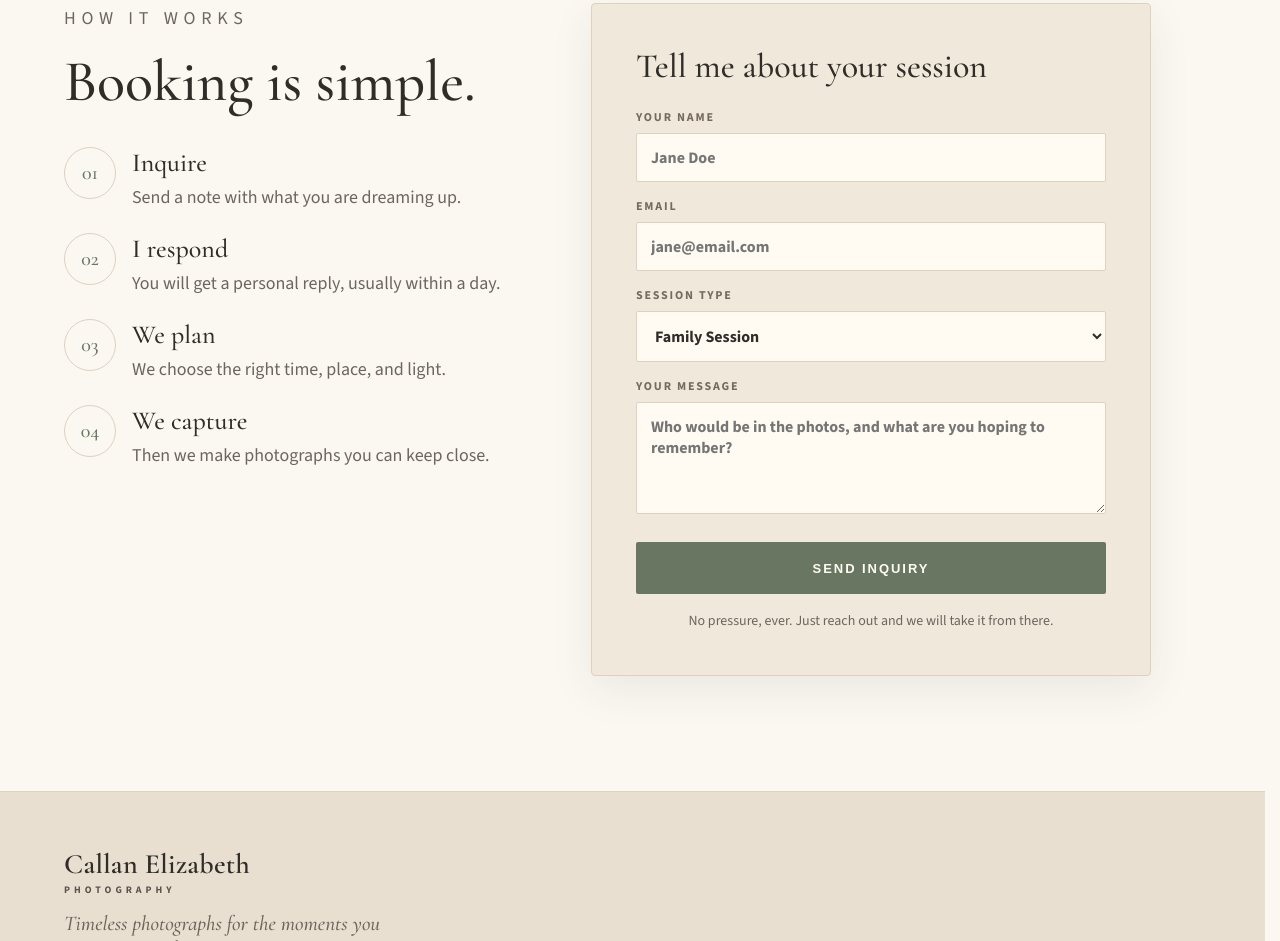
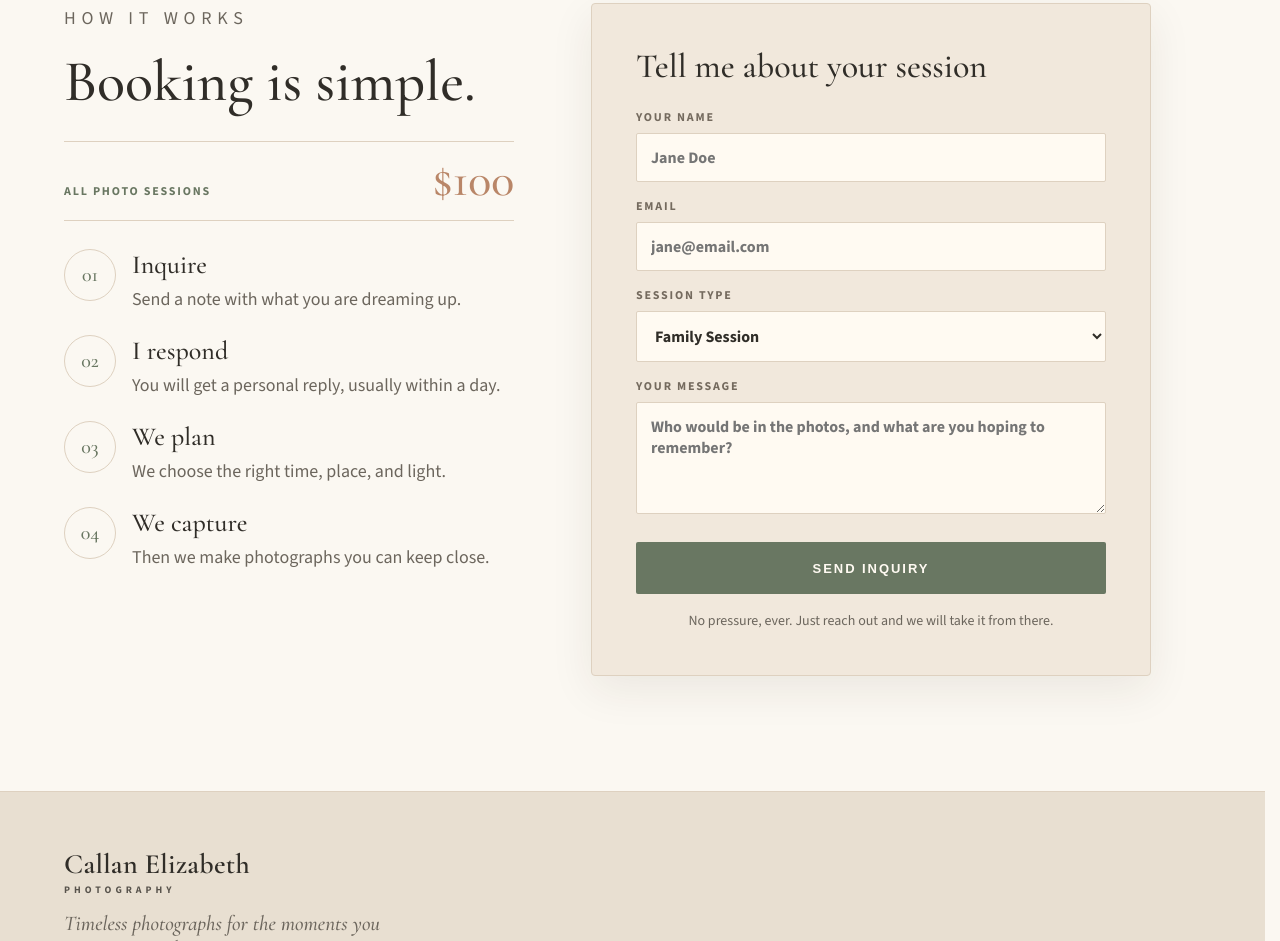
Before and after one commit to saintindustries/callan-elizabeth-photography-site, a website: page index.html in a window 1280 px wide. Shown: the part 3742-4683 px from the top of the page. Drawn offline with nearby package versions, Linux system fonts and the light colour scheme; no server answers.

Commit message:
Add upfront session pricing

```diff
--- a/index.html
+++ b/index.html
@@ -13,7 +13,7 @@
     <link rel="preconnect" href="https://fonts.googleapis.com">
     <link rel="preconnect" href="https://fonts.gstatic.com" crossorigin>
     <link href="https://fonts.googleapis.com/css2?family=Cormorant+Garamond:ital,wght@0,500;0,600;1,500&family=Source+Sans+3:wght@300;400;500;600;700&display=swap" rel="stylesheet">
-    <link rel="stylesheet" href="/styles.css?v=20260801-review-carousel">
+    <link rel="stylesheet" href="/styles.css?v=20260824-session-pricing">
   </head>
   <body>
     <header class="site-header" data-header>
@@ -139,6 +139,10 @@
         <div class="contact-copy">
           <p class="eyebrow">How It Works</p>
           <h2>Booking is simple.</h2>
+          <div class="session-price" aria-label="All photo sessions are 100 dollars">
+            <span>All photo sessions</span>
+            <strong>$100</strong>
+          </div>
           <ol class="steps">
             <li><span>01</span><strong>Inquire</strong><p>Send a note with what you are dreaming up.</p></li>
             <li><span>02</span><strong>I respond</strong><p>You will get a personal reply, usually within a day.</p></li>
--- a/styles.css
+++ b/styles.css
@@ -1073,10 +1073,38 @@ figcaption {
   align-items: start;
 }
 
+.session-price {
+  display: flex;
+  max-width: 520px;
+  align-items: baseline;
+  justify-content: space-between;
+  gap: 24px;
+  margin-top: 28px;
+  padding: 17px 0 18px;
+  border-top: 1px solid var(--line);
+  border-bottom: 1px solid var(--line);
+}
+
+.session-price span {
+  color: var(--sage);
+  font-size: 12px;
+  font-weight: 800;
+  letter-spacing: 0.15em;
+  text-transform: uppercase;
+}
+
+.session-price strong {
+  color: var(--clay);
+  font-family: "Cormorant Garamond", Georgia, serif;
+  font-size: clamp(38px, 5vw, 48px);
+  font-weight: 500;
+  line-height: 0.9;
+}
+
 .steps {
   display: grid;
   gap: 20px;
-  margin: 34px 0 0;
+  margin: 28px 0 0;
   padding: 0;
   list-style: none;
 }
```
